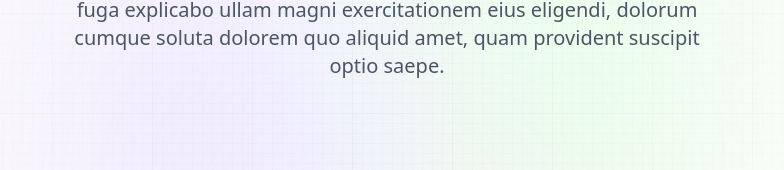
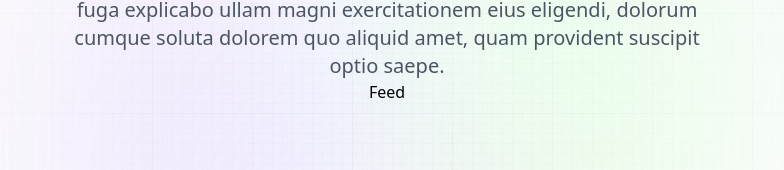
Before and after one commit to aakarkun/emprompt, a Next.js app: page / in a window 1280 px wide. Shown: the part 192-362 px from the top of the page, without its empty margins (253-1037 px from the left). Built offline with nearby package versions, Linux system fonts and the light colour scheme.

Commit message:
Feed implemented in Page component

```diff
--- a/app/page.jsx
+++ b/app/page.jsx
@@ -1,15 +1,18 @@
+import Feed from '@components/Feed';
+
+
 const Home = () => {
   return (
     <section className="w-full flex-center flex-col">
       <h1 className="head_text text-center">
         Discover & Share
         <br className="max-md:hidden" />
-        <span className="orange_gradient text-center">AI Powered Prompts</span>
+        <span className="orange_gradient text-center"> AI Powered Prompts</span>
       </h1>
         <p className="desc text-center">
             Lorem ipsum dolor sit amet consectetur adipisicing elit. Beatae ea eum fuga explicabo ullam magni exercitationem eius eligendi, dolorum cumque soluta dolorem quo aliquid amet, quam provident suscipit optio saepe.
         </p>
-        {/* Feed */}
+        <Feed />
     </section>
   );
 };
```
